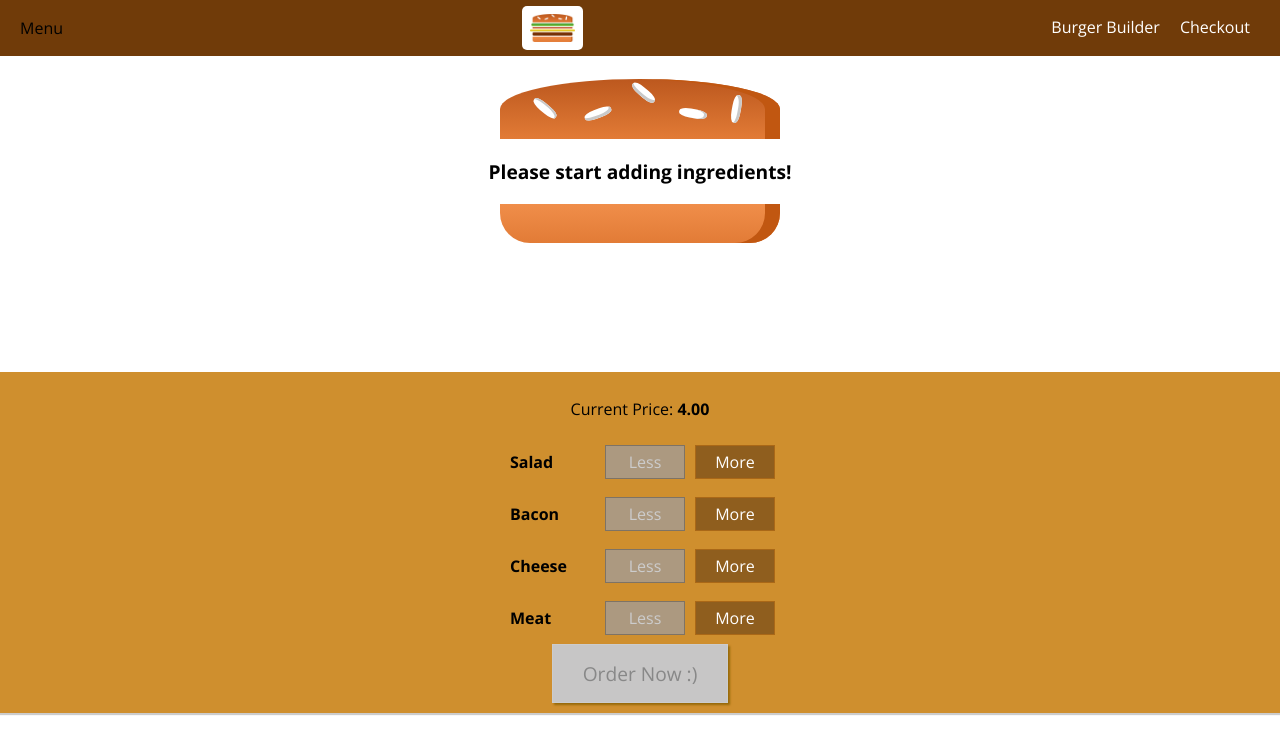
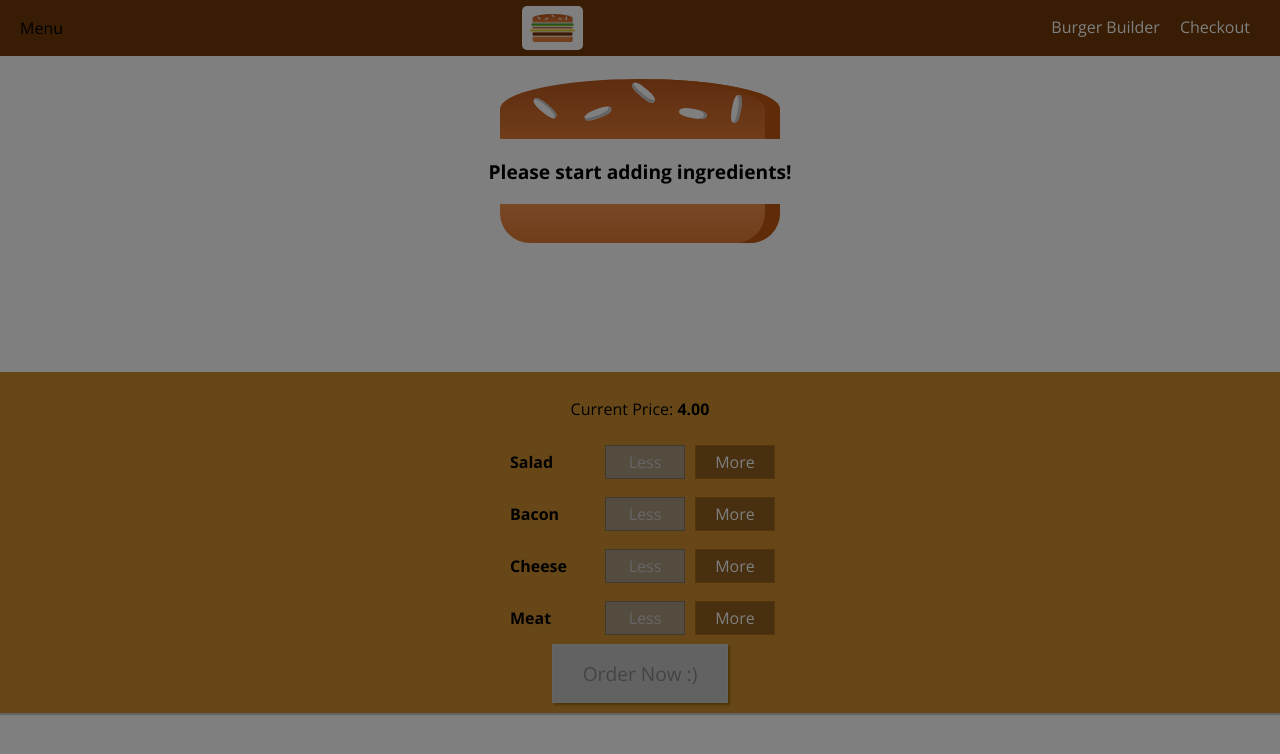
Before and after one commit to loushuni/Burger, a React (Create React App) app: page / in a window 1280 px wide. Shown: the top 754 px of the page. Built offline with nearby package versions, Linux system fonts and the light colour scheme.

Commit message:
reused the backdrop and added close & open properties to sidedrawer

```diff
--- a/src/components/Layout/Layout.js
+++ b/src/components/Layout/Layout.js
@@ -1,17 +1,29 @@
-import React from 'react';
+import React, { Component } from 'react';
 import Aux from '../../hoc/Aux';
 import './Layout.css';
 import Toolbar from '../Navigation/Toolbar/Toolbar';
 import SideDrawer from '../Navigation/SideDrawer/SideDrawer';
 
-const layout = (props) => (
+
+class Layout extends Component {
+    state = {
+        showSideDrawer: true
+    }
+
+    sideDrawerClosedHandler = () => {
+        this.setState({ showSideDrawer: false});
+    }
+    render() {
+        return (
             <Aux>
                 <Toolbar />
-        <SideDrawer />
+                <SideDrawer closed={this.sideDrawerClosedHandler} open={this.state.showSideDrawer}/>
                 <main className="Content">
-            {props.children}
+                    {this.props.children}
                 </main>
             </Aux>
         );
+    }
+}
 
-export default layout;
+export default Layout;
--- a/src/components/Navigation/SideDrawer/SideDrawer.js
+++ b/src/components/Navigation/SideDrawer/SideDrawer.js
@@ -2,11 +2,21 @@
 import './SideDrawer.css';
 import Logo from '../../Logo/Logo';
 import NavigationItems from '../NavigationItems/NavigationItems';
+import Backdrop from '../../UI/Backdrop/Backdrop';
+import Aux from '../../../hoc/Aux';
 
 const sideDrawer = (props) => {
 
+    let attachedClasses = ["SideDrawer", "Close"];
+
+    if (props.open) {
+        attachedClasses = ["SideDrawer", "Open"];
+    }
+
     return (
-        <div className="SideDrawer">
+        <Aux>
+            <Backdrop show={props.open} clicked={props.closed} />
+            <div className={attachedClasses.join(' ')}>
                 <div className="LogoInSideDrawer">
                     <Logo />
                 </div>
@@ -14,6 +24,7 @@
                     <NavigationItems />
                 </nav>
             </div>
+        </Aux>
     );
 };
 
```
Lines whose indentation alone changed are shown as unchanged.
